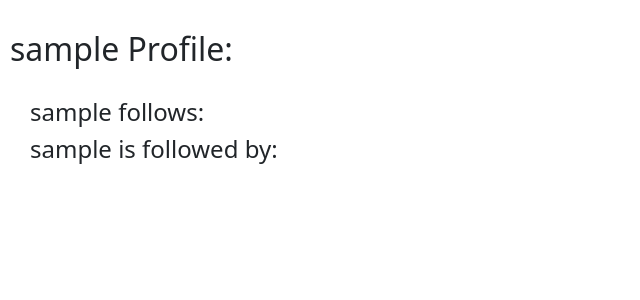
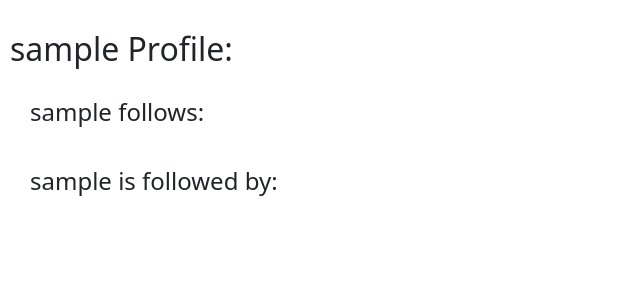
Before and after one commit to Krzys01k/BD2021-gamedb-neo4j, a Flask app: a page that uses FlaskApp/Templates/user_details.html in a window 1280 px wide. Shown: the part 56-356 px from the top of the page, without its empty margins (0-640 px from the left). Run offline with Flask 2, Linux system fonts and the light colour scheme; data that the repository does not hold is empty.

Commit message:
poprawka stylu profilu

```diff
--- a/FlaskApp/Templates/user_details.html
+++ b/FlaskApp/Templates/user_details.html
@@ -8,7 +8,7 @@
 {% endif %}
 <div style="margin:30px; width:250px; ">
     <h4>{{user_name}} follows:</h4>
-        <div class="scrollspy-example" style="max-height:300px; overflow-y: scroll; overflow-x:hidden; width:150px;">
+        <div class="scrollspy-example" style="max-height:300px; overflow-y: scroll; overflow-x:hidden; width:180px; margin: 20px">
             {% for f in following %}
             <div class="container" style="margin:10px" >
                 <a class="btn btn-dark" href="\users\{{f}}" style="width:100px;">{{ f }}</a>
@@ -17,7 +17,7 @@
         </div>
 
     <h4>{{user_name}} is followed by:</h4>
-        <div class="scrollspy-example" style="max-height:300px; overflow-y: scroll; overflow-x:hidden; width:150px;">
+        <div class="scrollspy-example" style="max-height:300px; overflow-y: scroll; overflow-x:hidden; width:180px; margin: 20px">
             {% for f in followed %}
             <div class="container" style="margin:10px">
                 <a class="btn btn-dark" href="\users\{{f}}" style="width: 100px">{{ f }}</a>
```
